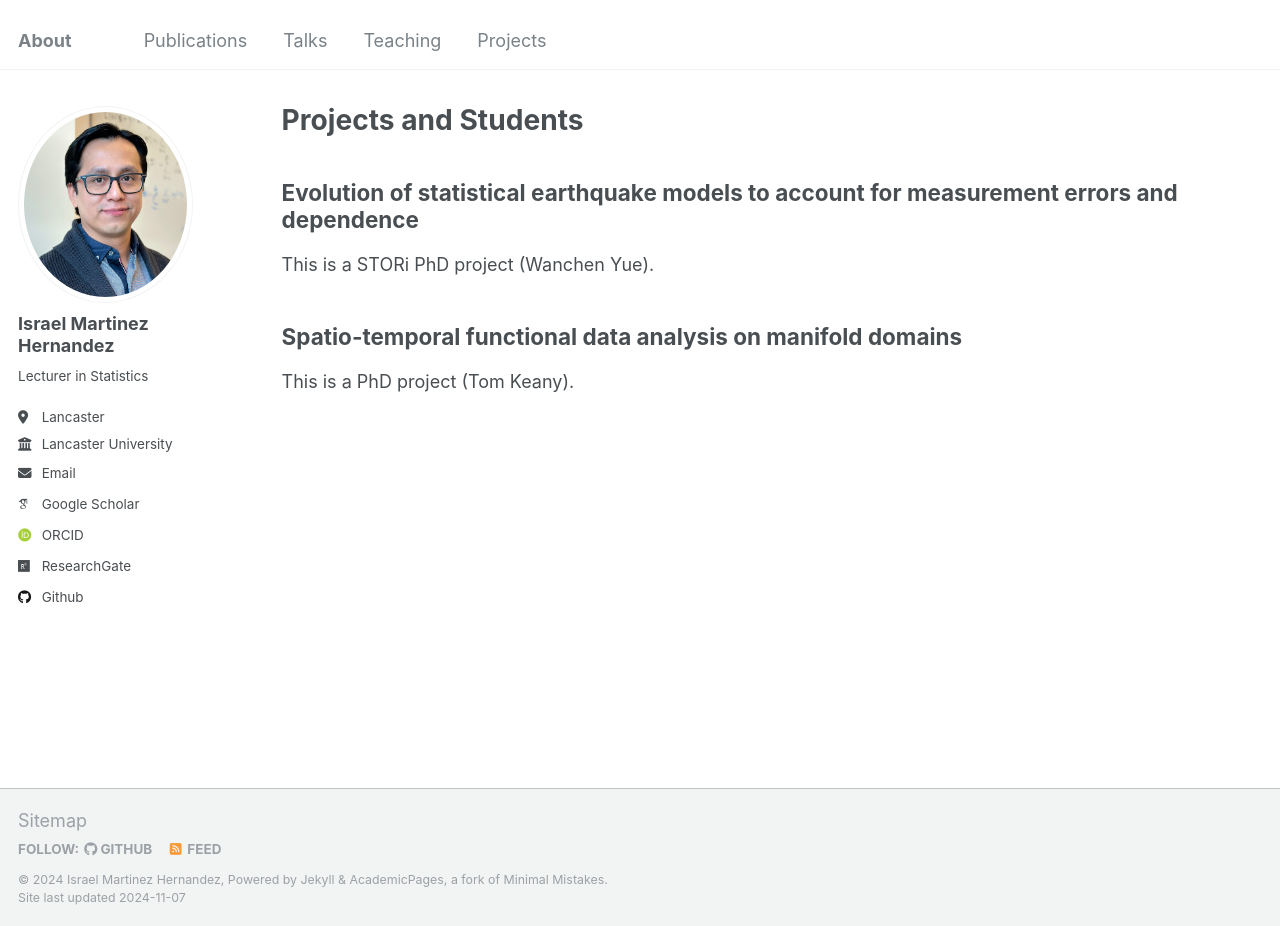
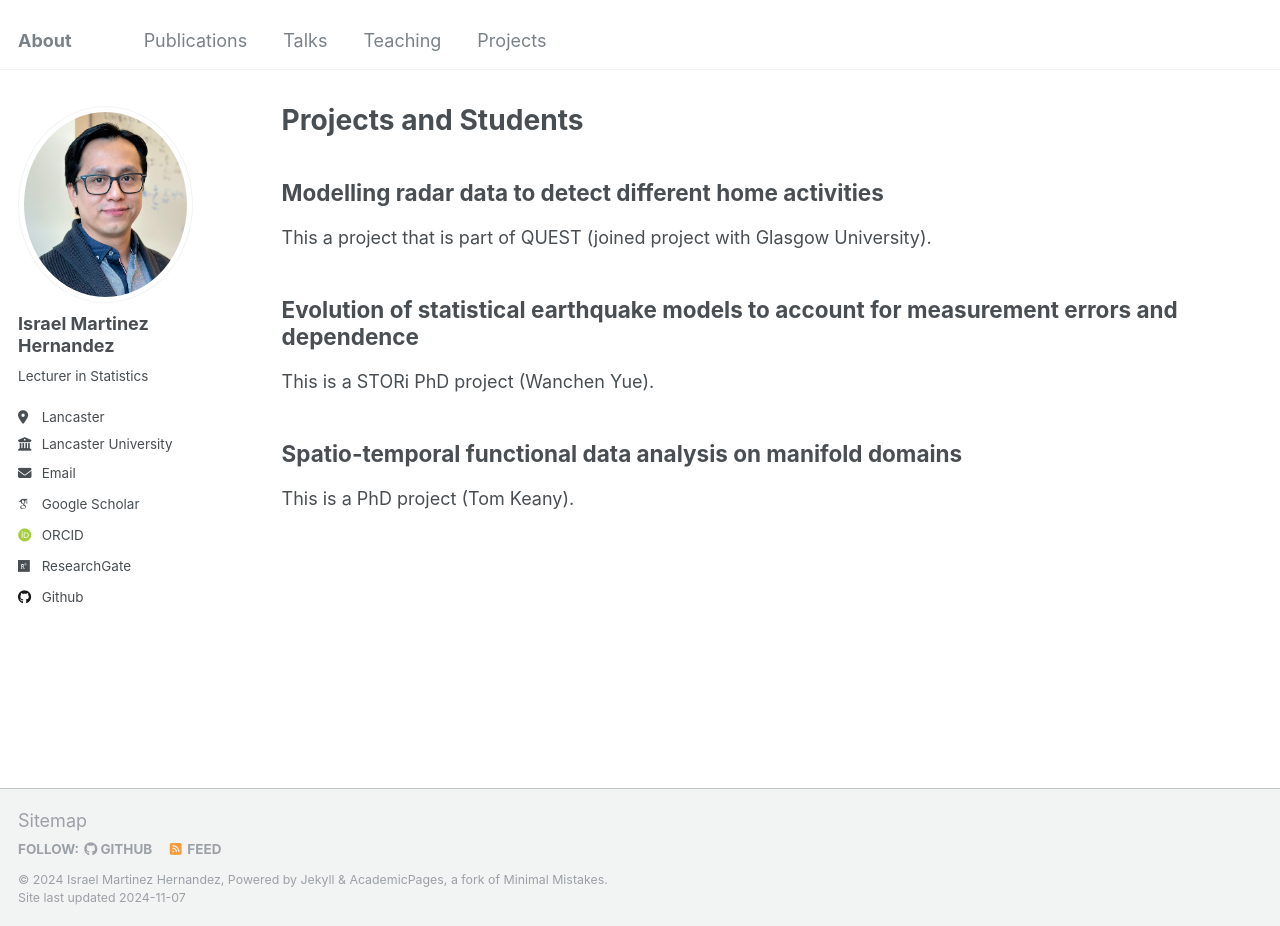
Before and after one commit to I-MH/I-MH.github.io, a Jekyll site: the page built from _pages/Projects.md, in a window 1280 px wide and 926 px high. Built offline with Jekyll 4.4.1, drawn with Linux system fonts in a browser that asks for light colours; some web fonts are replaced.

Commit message:
Update Projects.md

```diff
--- a/_pages/Projects.md
+++ b/_pages/Projects.md
@@ -5,6 +5,9 @@ permalink: /projects/
 author_profile: true
 ---
 
+## Modelling radar data to detect different home activities
+
+This a project that is part of QUEST (joined project with Glasgow University).
 
 ## Evolution of statistical earthquake models to account for measurement errors and dependence
 
```
